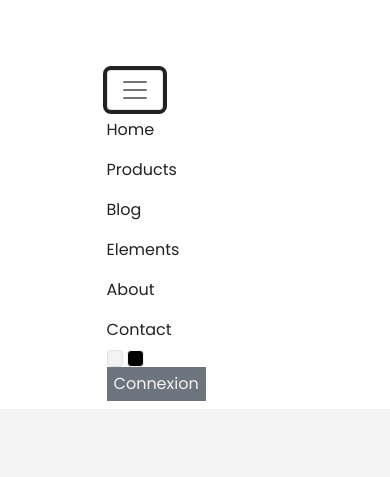
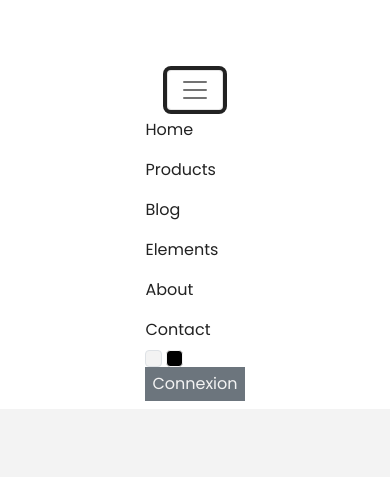
Before and after one commit to Said-Amir/cs17_emporium_js_said, a plain HTML site: page index.html in a window 390 px wide. Both pictures are taken after a click on the button "Toggle navigation". Shown: the part 186-663 px from the top of the page. Drawn offline with nearby package versions, Linux system fonts and the light colour scheme.

Commit message:
fin de projet

```diff
--- a/index.html
+++ b/index.html
@@ -17,20 +17,20 @@
         <div id="navLogo" class="d-flex flex-column align-items-center bg-white">
             <h1 class="text-dark empor">emporium.</h1>
             <nav class="navbar navbar-expand-lg bg-white navbar-light">
-                <div class="container-fluid">
+                <div class="container-fluid d-flex flex-column align-items-center">
                     <button class="navbar-toggler text-dark" type="button" data-bs-toggle="collapse"
                         data-bs-target="#navbarNavAltMarkup" aria-controls="navbarNavAltMarkup" aria-expanded="false"
                         aria-label="Toggle navigation">
                         <span class="navbar-toggler-icon"></span>
                     </button>
-                    <div class="collapse navbar-collapse" id="navbarNavAltMarkup">
-                        <div class="navbar-nav">
-                            <a class="nav-link text-dark me-5" href="#">Home</a>
-                            <a class="nav-link text-dark me-5" href="#">Products</a>
-                            <a class="nav-link text-dark me-5" href="#">Blog</a>
-                            <a class="nav-link text-dark me-5" href="#">Elements</a>
-                            <a class="nav-link text-dark me-5" href="#">About</a>
-                            <a class="nav-link text-dark me-5" href="#">Contact</a>
+                    <div class="collapse navbar-collapse myNav" id="navbarNavAltMarkup">
+                        <div class="navbar-nav w-100">
+                            <a class="nav-link text-dark me-md-5 me-lg-1" href="#">Home</a>
+                            <a class="nav-link text-dark me-md-5 me-lg-1" href="#">Products</a>
+                            <a class="nav-link text-dark me-md-5 me-lg-1" href="#">Blog</a>
+                            <a class="nav-link text-dark me-md-5 me-lg-1" href="#">Elements</a>
+                            <a class="nav-link text-dark me-md-5 me-lg-1" href="#">About</a>
+                            <a class="nav-link text-dark me-md-5 me-lg-1" href="#">Contact</a>
                         </div>
                         <div class="d-flex align-items-center me-2">
                             <div id="darkMode1" class="darkMode me-1 bg-light border rounded"></div>
--- a/src/scss/_01_header.scss
+++ b/src/scss/_01_header.scss
@@ -51,6 +51,32 @@ header{
     }
 }
 
+
+@media screen and (max-width: 925px){
+    header{
+        margin-top: 100px;
+        transition: 1s;
+        #navLogo{
+            transition: 1s;
+            nav{
+                transition: 1s;
+                margin-top: 80px;
+                .darkMode{
+                    height: 2vh;
+                    width: 2vh;
+                    background-color: black;
+                    cursor: pointer;
+                }
+            }
+            #placeholder{
+                height:  20px;
+                width: 15%;
+                display: none;
+            }
+        }
+    }
+}
+
 .cursorPointer{
     cursor: pointer;
 }
--- a/src/scss/_variables.scss
+++ b/src/scss/_variables.scss
@@ -9,4 +9,4 @@ $theme-colors: (
     "modalTurquoise": #27B0BB,
     "modalRed": #D02249,
     "modalBlue": #0D7EF7,
-    );
+);
```
Also changed, not shown: public/css/style.css, 1 other file.
